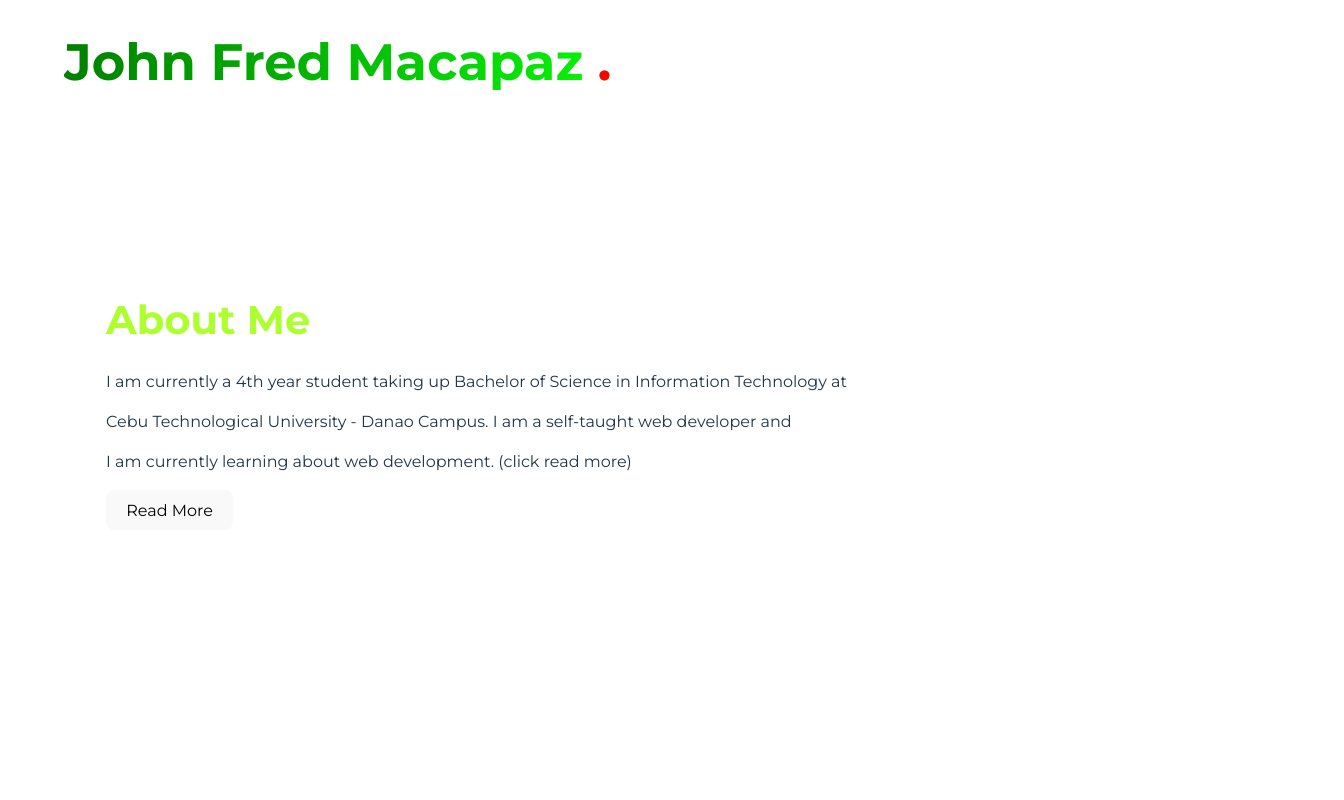
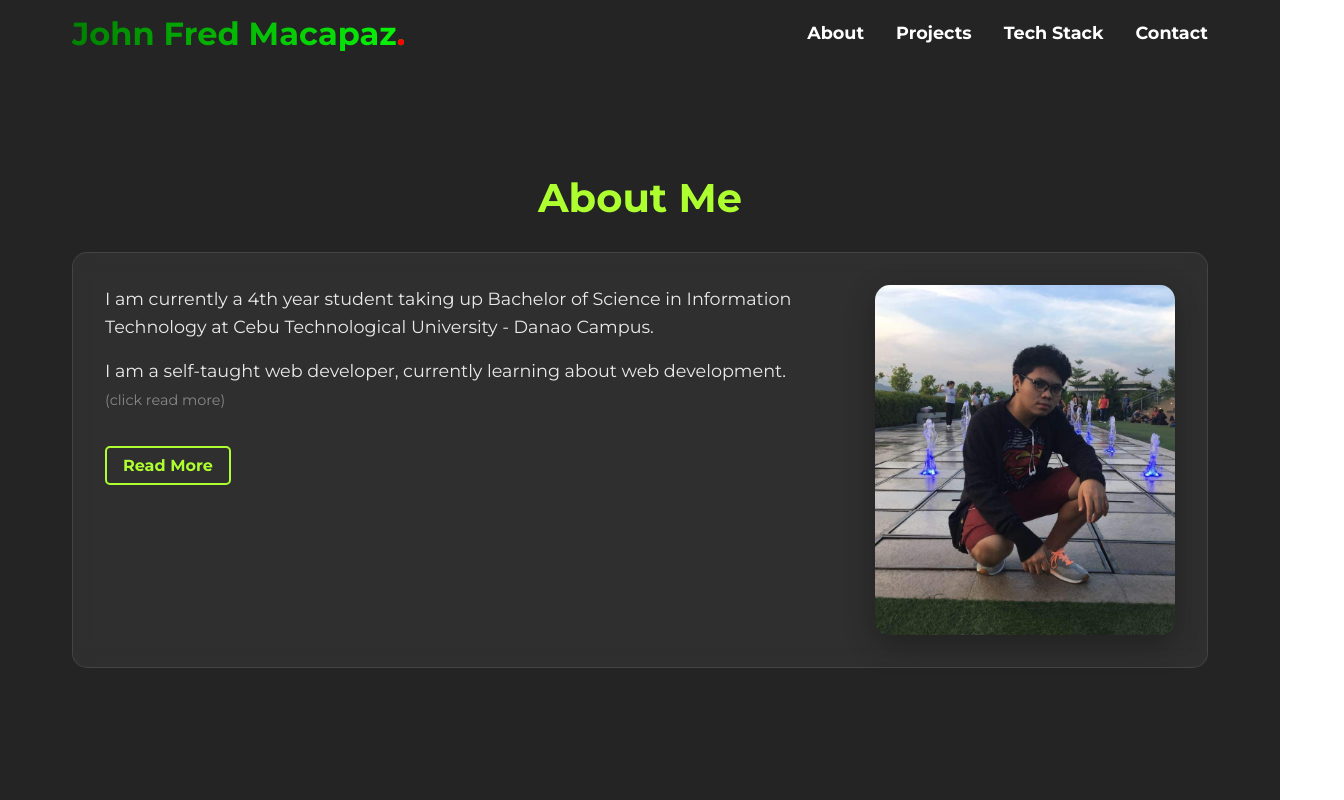
Before and after one commit to IamJoof/portfolioBuiltWithReact, a React (Vite) app: page / in a window 1280 px wide. Shown: the whole page, 1344 px wide, since content can reach past the window. Built offline with nearby package versions, Linux system fonts and the light colour scheme.

Commit message:
added profile image

```diff
--- a/src/App.css
+++ b/src/App.css
@@ -1,90 +1,219 @@
 @import url('https://fonts.googleapis.com/css2?family=Montserrat:wght@400;700&display=swap');
 
-#root {
-  top:0;
-  max-width: 1280px;
-  padding: 2rem;
-  text-align: center;
+/* Reset and base styles */
+* {
+  margin: 0;
+  padding: 0;
+  box-sizing: border-box;
 }
 
 body {
   font-family: 'Montserrat', sans-serif;
+  background-color: #242424;
+  color: white;
+  margin: 0;
 }
 
+#root {
+  min-height: 100vh;
+  width: 100%;
+}
+
+/* Header styles */
 header {
-  position: absolute;
-  top:0;
-  left:0;
-  padding-left: 5%;
+  position: fixed;
+  top: 0;
+  left: 0;
   width: 100%;
+  background-color: #242424;
+  z-index: 1000;
+  padding: 1rem 0;
+}
+
+.header-inner {
+  max-width: 1200px;
+  margin: 0 auto;
+  padding: 0 2rem;
   display: flex;
+  justify-content: space-between;
+  align-items: center;
 }
 
 .brand-name {
   background: linear-gradient(to right, green, rgb(8, 245, 8));
   -webkit-background-clip: text;
   -webkit-text-fill-color: transparent;
+  font-size: 2rem;
+  font-weight: 700;
+  margin: 0;
 }
 
-em{
+.brand-name em {
   color: red;
-   -webkit-text-fill-color: red;
+  -webkit-text-fill-color: red;
+  font-style: normal;
 }
-
-.container.header-inner{
-  display: flex;
-  justify-content: space-between;
-}
-
-
 
 .nav-bar {
   display: flex;
-  gap: 50px;
-  position: absolute;
-  top: 0;
-  right: 10%;
-  padding-top: 2%;
-  font-size: 20px;
+  gap: 2rem;
+  align-items: center;
 }
 
-a {
+.nav-bar a {
   text-decoration: none;
   color: white;
   font-weight: bold;
+  font-size: 1.1rem;
+  transition: all 0.3s ease-in-out;
 }
 
-a:hover {
+.nav-bar a:hover {
   color: greenyellow;
-  transition: 0.75s ease-in-out;
   text-decoration: underline;
-  text-underline-offset: 5px
+  text-underline-offset: 5px;
 }
 
-.about-title{
-  color: greenyellow;
-  font-size: 40px;
-  margin-bottom: 20px;
-  margin-top: 20px;
+/* About section styles */
+.about-section {
+  margin-top: 120px; /* Account for fixed header */
+  padding: 2rem;
+  text-align: left;
+  max-width: 1200px;
+  margin-left: auto;
+  margin-right: auto;
 }
 
-.about-section {
-  position:relative;
-  width: 100%;
-  top: 5%;
-  left: 0;
-  margin: 0%;
-  padding: 10%;
-  text-align: left;
+.about-title {
+  color: greenyellow;
+  font-size: 2.5rem;
+  margin-bottom: 1.5rem;
+  margin-top: 1rem;
+  text-align: center;
+}
+
+.about-card {
+  background: rgba(255, 255, 255, 0.05);
+  border-radius: 15px;
+  padding: 2rem;
+  backdrop-filter: blur(10px);
+  border: 1px solid rgba(255, 255, 255, 0.1);
+}
+
+.about-content {
+  display: flex;
+  gap: 3rem;
+  align-items: flex-start;
+}
+
+.about-text {
+  flex: 1;
+}
+
+.about-text p {
+  font-size: 1.1rem;
+  line-height: 1.6;
+  margin-bottom: 1rem;
+  color: rgba(255, 255, 255, 0.9);
+}
+
+.about-image {
+  flex: 0 0 300px;
+  display: flex;
+  justify-content: center;
+  align-items: center;
+}
+
+.image-placeholder {
+  width: 300px;
+  height: 350px;
+  background: linear-gradient(135deg, #2a2a2a, #404040);
+  border-radius: 15px;
+  display: flex;
+  align-items: center;
+  justify-content: center;
+  border: 2px dashed rgba(0, 255, 0, 0.3);
+  color: rgba(255, 255, 255, 0.6);
+  font-size: 1.1rem;
+  text-align: center;
+}
+
+.profile-image {
+  width: 300px;
+  height: 350px;
+  object-fit: cover;
+  border-radius: 15px;
+  box-shadow: 0 10px 30px rgba(0, 0, 0, 0.3);
+}
+
+.read-more {
+  background-color: transparent;
+  border: 2px solid greenyellow;
+  color: greenyellow;
+  padding: 0.5rem 1rem;
+  border-radius: 5px;
+  cursor: pointer;
+  font-weight: bold;
+  transition: all 0.3s ease-in-out;
+  margin-top: 1rem;
 }
 
 .read-more:hover {
-  border: none;
-  border-radius: 5px;
   background-color: greenyellow;
   color: black;
-  font-weight: bold;
-  font-size: 16px;
-  transition: 0.5s ease-in-out;
-  cursor: pointer;
 }
+
+.muted {
+  color: #888;
+  font-size: 0.9rem;
+}
+
+/* Responsive design */
+@media (max-width: 768px) {
+  .header-inner {
+    flex-direction: column;
+    gap: 1rem;
+    padding: 1rem;
+  }
+
+  .nav-bar {
+    gap: 1rem;
+  }
+
+  .nav-bar a {
+    font-size: 1rem;
+  }
+
+  .brand-name {
+    font-size: 1.5rem;
+  }
+
+  .about-section {
+    margin-top: 150px;
+    padding: 1rem;
+  }
+
+  .about-title {
+    font-size: 2rem;
+  }
+
+  .about-content {
+    flex-direction: column;
+    gap: 1.5rem;
+    align-items: center;
+  }
+
+  .about-image {
+    flex: none;
+  }
+
+  .image-placeholder,
+  .profile-image {
+    width: 250px;
+    height: 300px;
+  }
+
+  .about-card {
+    padding: 1.5rem;
+  }
+}
--- a/src/components/About.tsx
+++ b/src/components/About.tsx
@@ -3,11 +3,16 @@ import { useState } from "react";
 const About = () => {
     const [showMore, setShowMore] = useState(false);
     return (
-        <section className="about-section">
+        <section className="about-section" id="about">
+            <h2 className='about-title'>About Me</h2>
             <div className='about-card'>
-                <h2 className='about-title'>About Me</h2>
+                <div className='about-content'>
+                    <div className='about-text'>
                         <p>
-                    I am currently a 4th year student taking up Bachelor of Science in Information Technology at <p>Cebu Technological University - Danao Campus. I am a self-taught web developer and </p> I am currently learning about web development. {!showMore && <span className="muted">(click read more)</span>}
+                            I am currently a 4th year student taking up Bachelor of Science in Information Technology at Cebu Technological University - Danao Campus.
+                        </p>
+                        <p>
+                            I am a self-taught web developer, currently learning about web development. {!showMore && <span className="muted">(click read more)</span>}
                         </p>
                         {showMore && (
                             <>
@@ -16,7 +21,16 @@ const About = () => {
                                 <p>Always learning until the letter "L" becomes silent.</p>
                             </>
                         )}
-                <button className="read-more" onClick={() => setShowMore(!showMore)}>{showMore ? 'Read Less' : 'Read More'}</button>
+                        <button className="read-more" onClick={() => setShowMore(!showMore)}>
+                            {showMore ? 'Read Less' : 'Read More'}
+                        </button>
+                    </div>
+                    <div className='about-image'>
+                        <div className='image-placeholder'>
+                            <img src="./src/assets/profile.jpg" alt="John Fred Macapaz" className="profile-image" />
+                        </div>
+                    </div>
+                </div>
             </div>
         </section>
     )
--- a/src/components/Header.tsx
+++ b/src/components/Header.tsx
@@ -1,16 +1,20 @@
 import React from 'react';
 
 interface HeaderProps {
-    firstName:  string;
-    lastName:   string;
+    firstName: string;
+    lastName: string;
 }
 
-const Header:React.FC<HeaderProps> = ({firstName, lastName}) => {
+const Header: React.FC<HeaderProps> = ({ firstName, lastName }) => {
     return (
-        <header className="header">
-            <div className='container header-inner'>
-                <h1 className='brand-name'>{firstName} {lastName}<em color='red'> .</em></h1>
-                <nav className='nav-bar'>
+        <header>
+            <div className="container header-inner">
+                <h1 className="brand-name">
+                    {firstName} {lastName}
+                    <em>.</em>
+                </h1>
+
+                <nav className="nav-bar">
                     <a href="#about">About</a>
                     <a href="#projects">Projects</a>
                     <a href="#tech-stack">Tech Stack</a>
@@ -18,7 +22,8 @@ const Header:React.FC<HeaderProps> = ({firstName, lastName}) => {
                 </nav>
             </div>
         </header>
-    )
-}
+    );
+};
+
 
 export default Header;
```
Also changed, not shown: src/assets/profile.jpg (added). Lines whose indentation alone changed are shown as unchanged.
